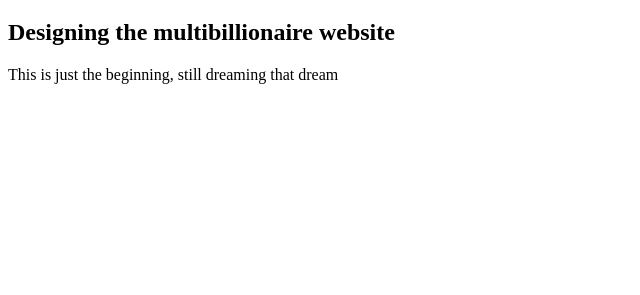
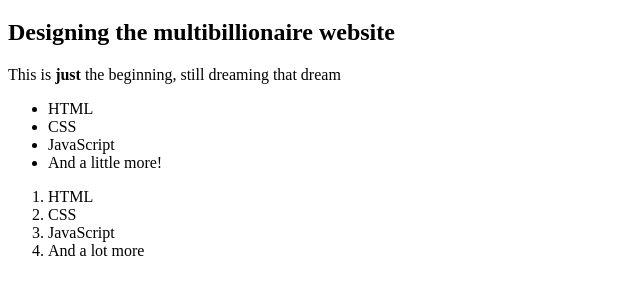
Before and after one commit to FaithOroone/MoringaWOrk, a plain HTML site: page webpage.html in a window 1280 px wide. Shown: the part 61-356 px from the top of the page, without its empty margins (0-640 px from the left). Drawn offline with Linux system fonts and the light colour scheme.

Commit message:
more changes

```diff
--- a/webpage.html
+++ b/webpage.html
@@ -6,6 +6,21 @@
 	<body>
 		<h1>THE STYLE PROJCT</h1>
 			<h2>Designing the multibillionaire website</h2>
-		<p>This is just the beginning, still dreaming that dream</p>
+
+		<p>
+			This is <strong>just</strong> the beginning, still dreaming that dream
+		</p>
+		<ul>
+			<li>HTML</li>
+			<li>CSS</li>
+			<li>JavaScript</li>
+			<li>And a little more!</li>
+		</ul>
+		<ol>
+			<li>HTML</li>
+			<li>CSS</li>
+			<li>JavaScript</li>
+			<li>And a lot more</li>
+		</ol>
   </body>
 </html>
```
